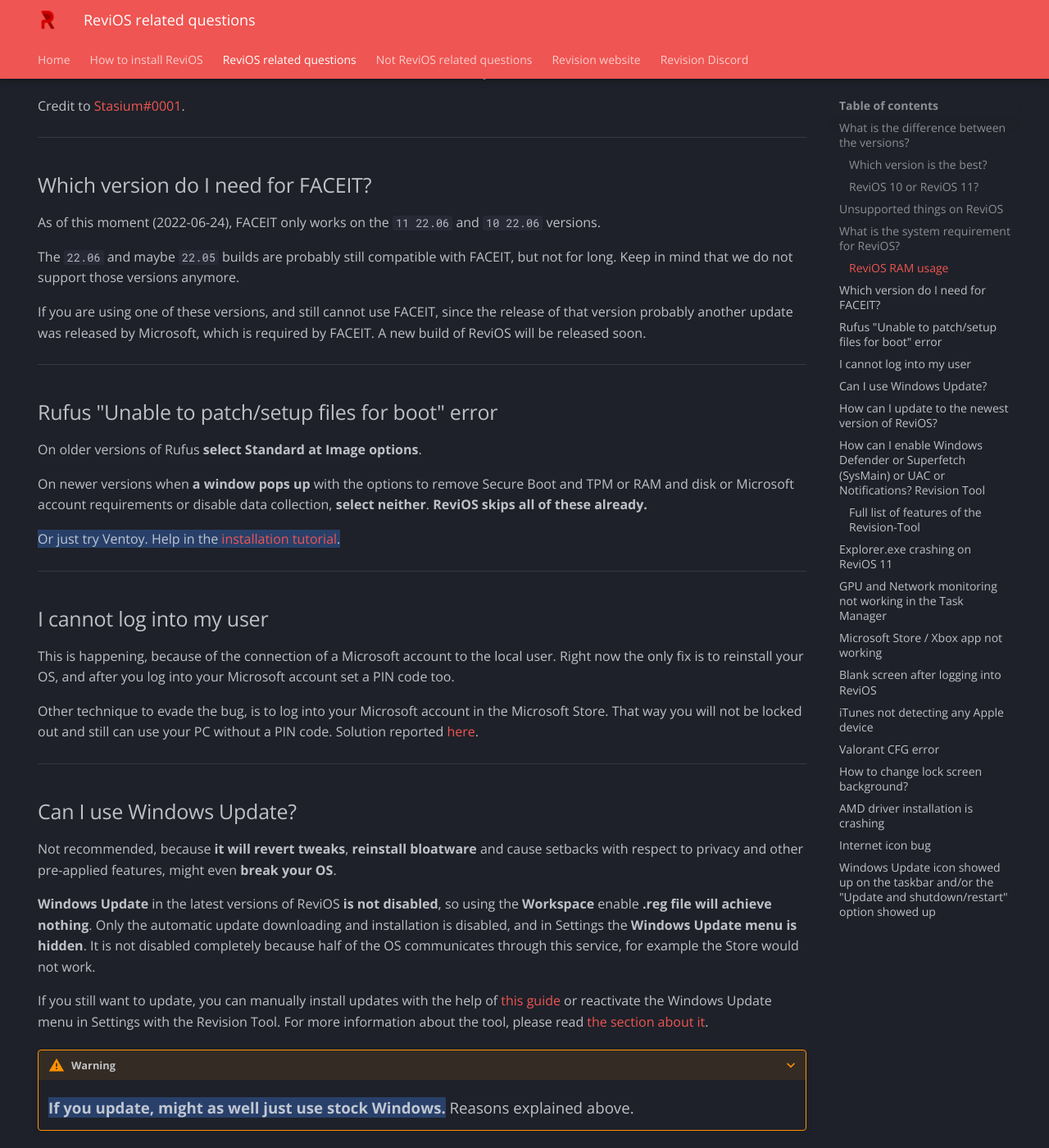
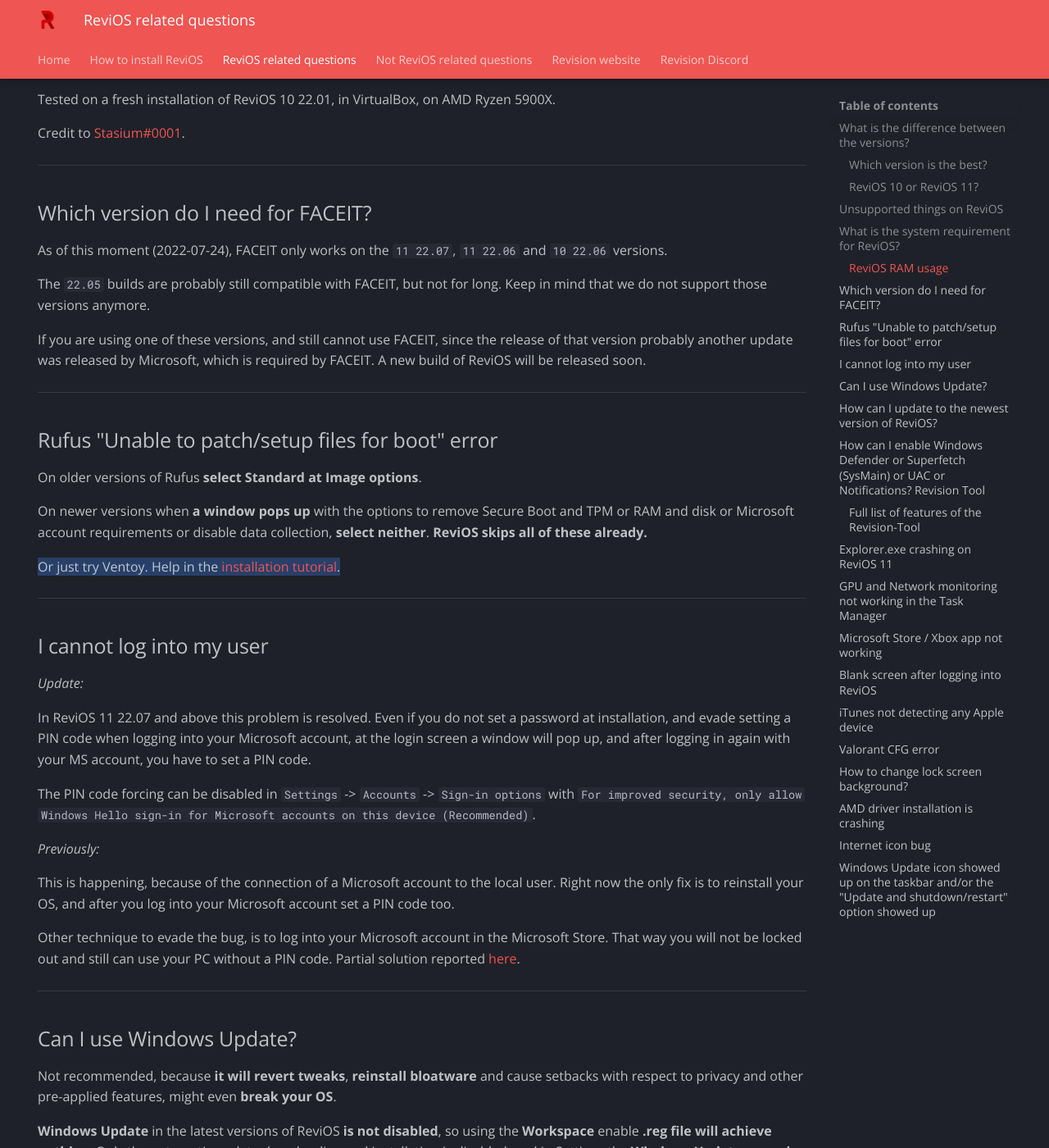
Before and after one commit to dkovacs24/ReviOS_faq, an MkDocs documentation site: the page built from docs/related.md, in a window 1280 px wide and 1400 px high, scrolled down 1971 px. Shown: the whole window at 82% size. Built offline with MkDocs 1.6.1 and Material for MkDocs 9.7.7, drawn with Linux system fonts in a browser that asks for light colours; some of the changed text lies outside the part shown.

Commit message:
updating 11 22.07 related changes and improvements

```diff
--- a/docs/related.md
+++ b/docs/related.md
@@ -62,8 +62,9 @@
 
 Not working:
 
-- Phone calls
-- Microsoft email client
+- Phone calls *(fixed in ReviOS 11 22.07 and above)*
+- Microsoft email client *(fixed in ReviOS 11 22.07 and above)*
+- Mixed Reality *(fixed in ReviOS 11 22.07 and above)*
 
 ---
 
@@ -92,9 +93,9 @@
 
 ## Which version do I need for FACEIT?
 
-As of this moment (2022-06-24), FACEIT only works on the `11 22.06` and `10 22.06` versions.
+As of this moment (2022-07-24), FACEIT only works on the `11 22.07`, `11 22.06` and `10 22.06` versions.
 
-The `22.06` and maybe `22.05` builds are probably still compatible with FACEIT, but not for long. Keep in mind that we do not support those versions anymore.
+The `22.05` builds are probably still compatible with FACEIT, but not for long. Keep in mind that we do not support those versions anymore.
 
 If you are using one of these versions, and still cannot use FACEIT, since the release of that version probably another update was released by Microsoft, which is required by FACEIT. A new build of ReviOS will be released soon.
 
@@ -112,9 +113,17 @@
 
 ## I cannot log into my user
 
+*Update:*
+
+In ReviOS 11 22.07 and above this problem is resolved. Even if you do not set a password at installation, and evade setting a PIN code when logging into your Microsoft account, at the login screen a window will pop up, and after logging in again with your MS account, you have to set a PIN code.
+
+The PIN code forcing can be disabled in `Settings` -> `Accounts` -> `Sign-in options` with `For improved security, only allow Windows Hello sign-in for Microsoft accounts on this device (Recommended)`.
+
+*Previously:*
+
 This is happening, because of the connection of a Microsoft account to the local user. Right now the only fix is to reinstall your OS, and after you log into your Microsoft account set a PIN code too.
 
-Other technique to evade the bug, is to log into your Microsoft account in the Microsoft Store. That way you will not be locked out and still can use your PC without a PIN code. Solution reported [here](https://discord.com/channels/619835916139364383/626772969611460619/944214984047616001){target=_blank}.
+Other technique to evade the bug, is to log into your Microsoft account in the Microsoft Store. That way you will not be locked out and still can use your PC without a PIN code. Partial solution reported [here](https://discord.com/channels/619835916139364383/626772969611460619/944214984047616001){target=_blank}.
 
 ---
 
```
